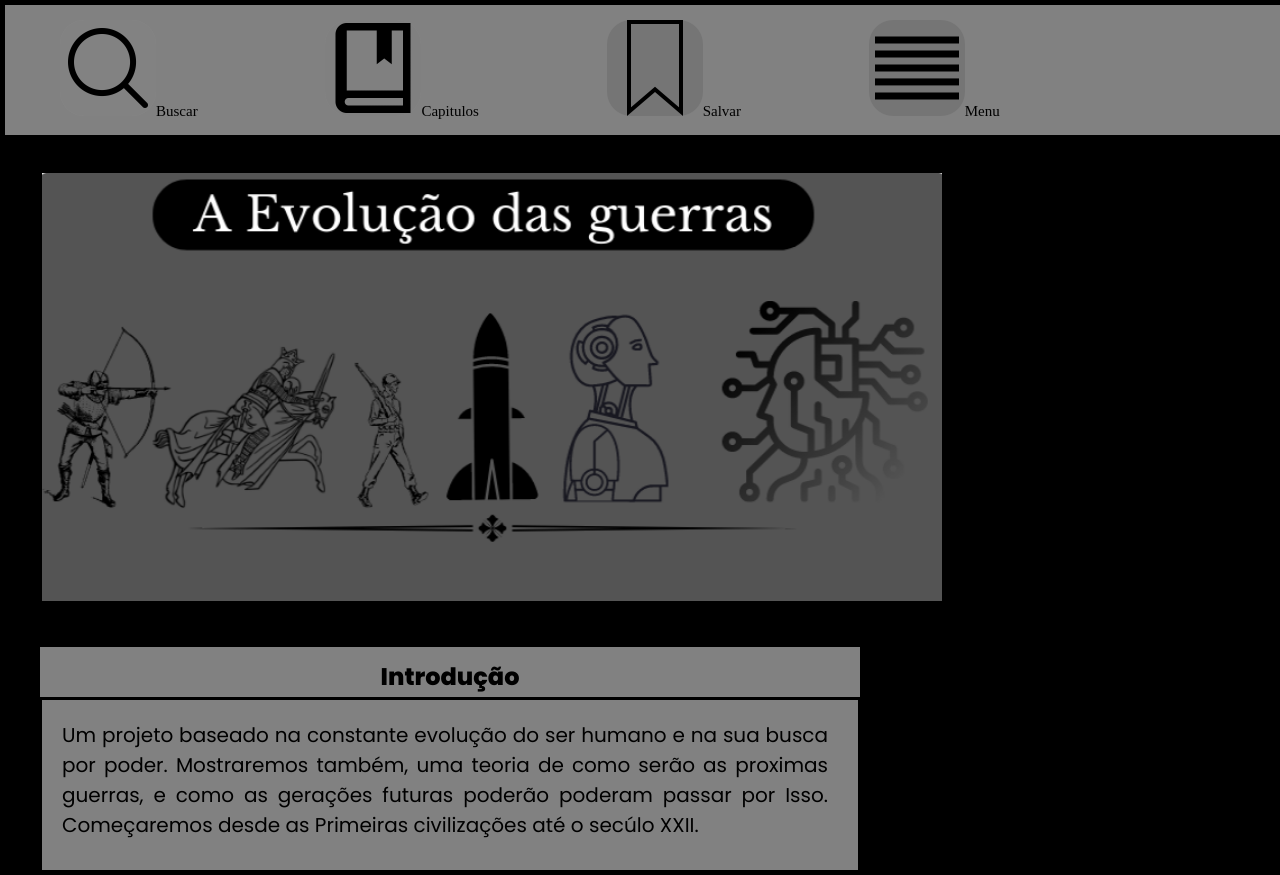
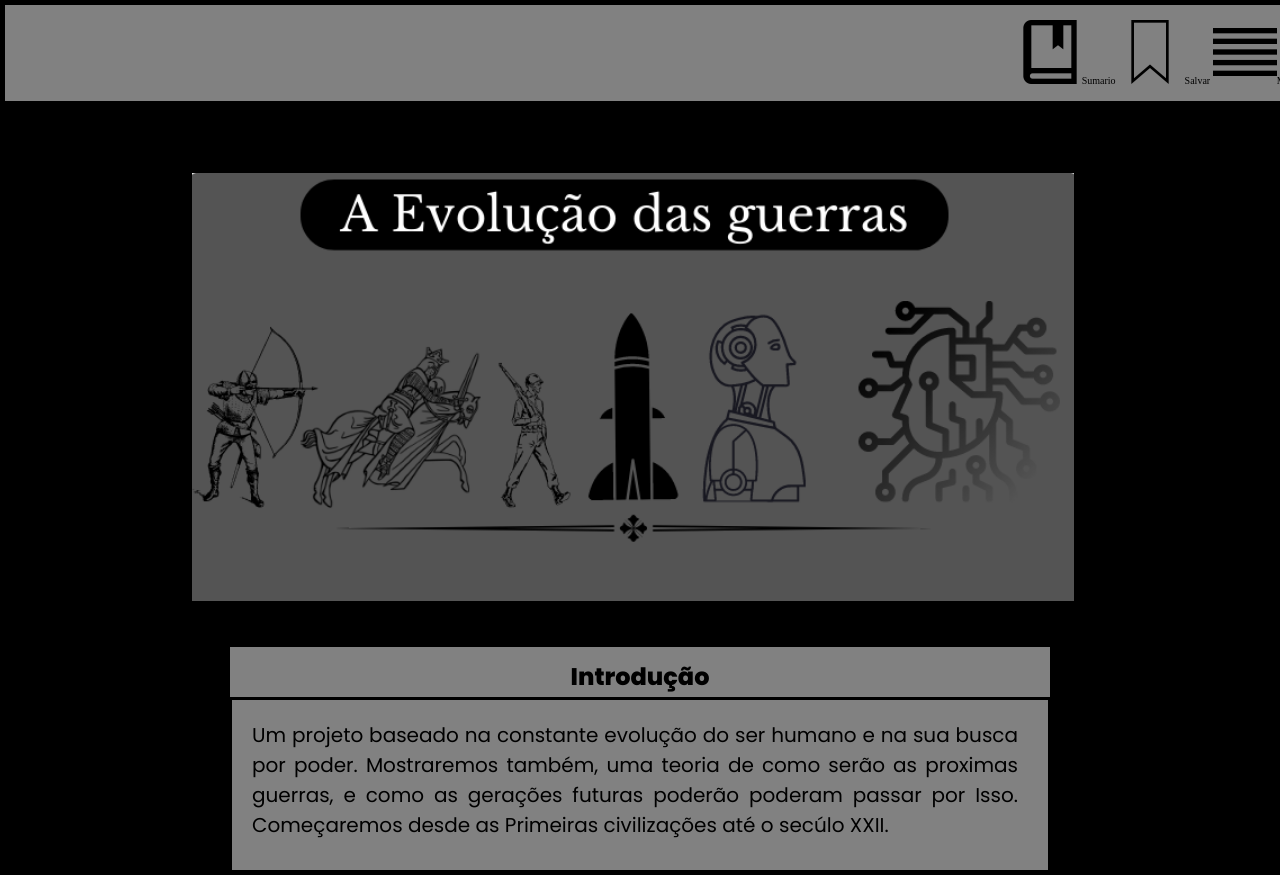
Before and after one commit to Breno801/site, a plain HTML site: page index.html in a window 1280 px wide. Shown: the top 875 px of the page. Drawn offline with Linux system fonts and the light colour scheme.

Commit message:
formatando icones

```diff
--- a/index.html
+++ b/index.html
@@ -12,12 +12,10 @@
 <body>
  <header>
     <nav>
+        <img src="./icons/iconmonstr-book-28-64 (1).png" alt="livro">Sumario
+        <img src="./icons/icon-save.png" alt="salvar"> Salvar
+        <img src="./icons/icon-menu.png" alt="menu">Menu
 
-        <ul class="icons-menu">
-            <li><img src="./icons/iconmonstr-magnifier-lined-96.png" alt="buscar">Buscar</li>
-            <li><img src="./icons/iconmonstr-book-28-96.png" alt="capitulos" href="sumario.html">Capitulos</li>
-            <li><img src="./icons/icon-save.png.png" alt="save">Salvar</li>
-            <li><img src="./icons/menu-img.png.png" alt="menu" href="menu.html">Menu</li>
         </ul>
     </nav>
  </header>
@@ -27,7 +25,10 @@
     <br>
 
     <main>
+
+
 <img src="imagens/a evolução png.png" alt="titulo-img" class="img-titulo">
+
 
     <br>
 
--- a/style.css
+++ b/style.css
@@ -8,26 +8,27 @@
 html{ background-color:black;
   padding-top: 55px;}
 
+
+
   main{
-    width: 900px
+    width: 900px;
+    margin: 0
     auto;
     min-width: 320px;
-    max-width: 900px;
+    max-width: 1300px;
   }
 
 
 .img-titulo {
   border : solid  2px black;
-  width: 882px;
-  height: 428px;
-  margin-left: 40px;
-  margin-top: 80px;
-  width: 100%;
+min-width: 300px;
+margin-top: 80px;
+text-align: center;
  }
 
  header{
   background-color: rgb( 129,129,129);
-  font-size: 15px;
+  font-size: 10px;
   position:fixed ;
   width: 100%;
   padding: 15px;
@@ -36,9 +37,7 @@ html{ background-color:black;
  }
 
 
-.icons-menu li{
-  display: inline-block;
-  margin-right: 10%; }
+nav{float: right;}
 
 
  h1{
```
Also changed, not shown: icons/icon-menu.png (added), icons/icon-save.png (added), icons/icon-save.png.png (deleted), icons/iconmonstr-book-28-64 (1).png (added), icons/iconmonstr-book-28-96.png (deleted), icons/iconmonstr-magnifier-lined-96.png (deleted), icons/menu-img.png.png (deleted).
